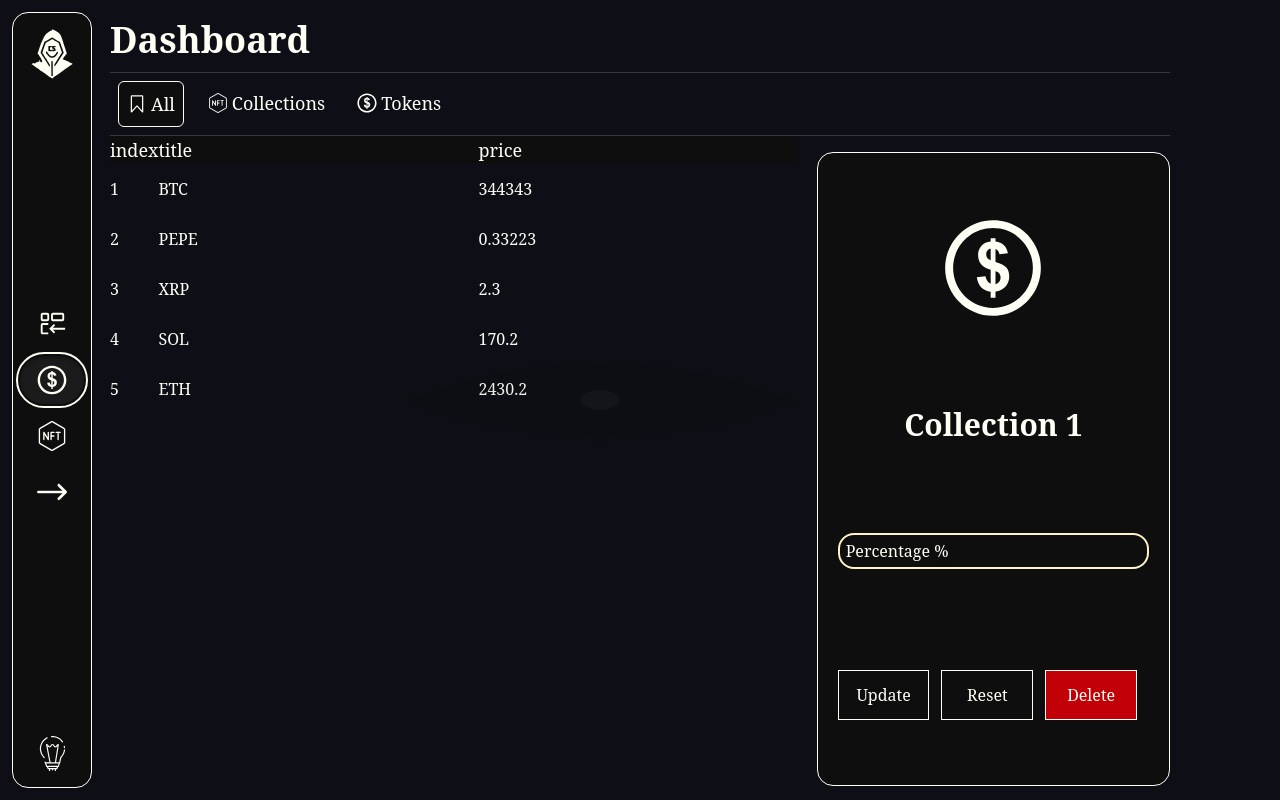
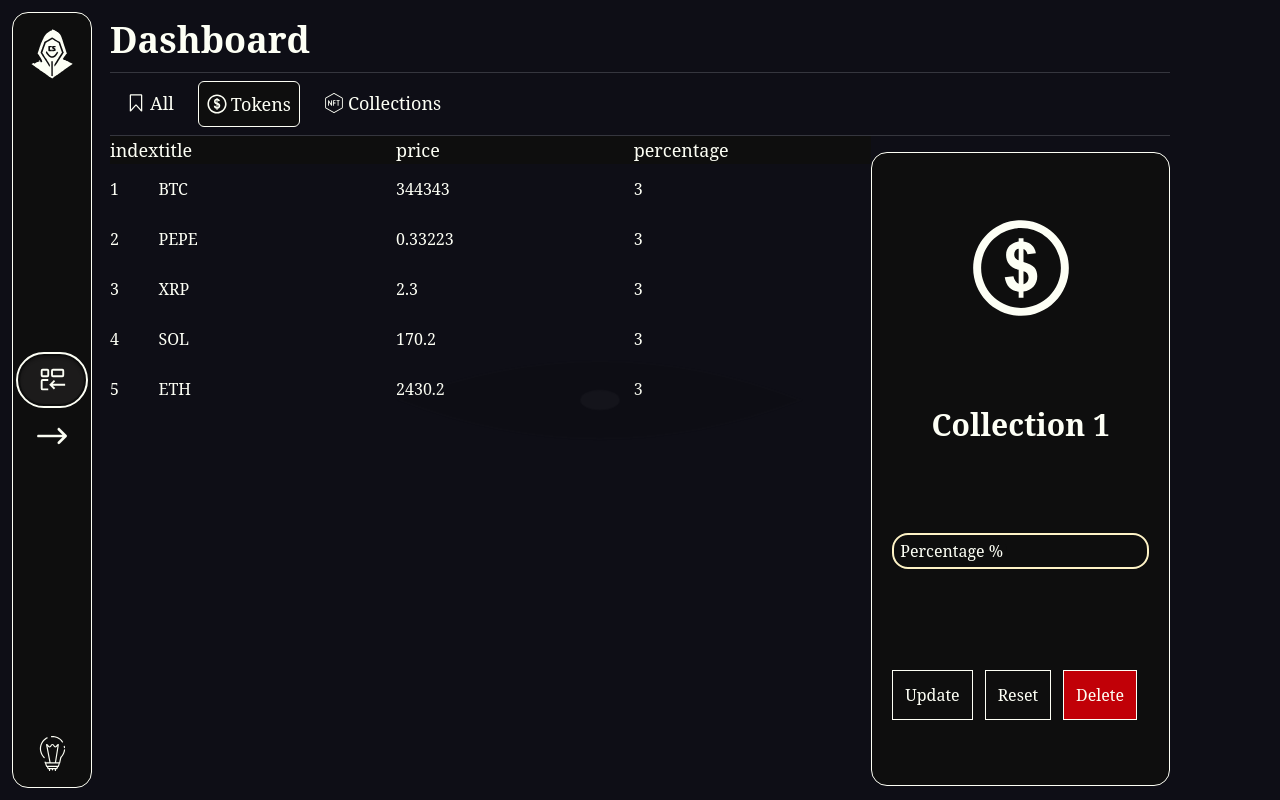
Before and after one commit to stariygoose/chain-stalker-public, a React (Vite) app in the folder client/: page /dashboard/tokens in a window 1280 px wide. Built offline with nearby package versions, Linux system fonts and the light colour scheme; a web font is replaced by a local one.

Commit message:
created: table sort | updated: fixed dashboard options active state

```diff
--- a/client/src/app/routing/index.tsx
+++ b/client/src/app/routing/index.tsx
@@ -15,7 +15,7 @@ export const router = createBrowserRouter([
 		children: [
 			{
 				index: true,
-				element: <Navigate to={"/dashboard/all"} />
+				element: <Navigate to={"/dashboard"} />
 			},
 			{
 				path: 'login',
@@ -25,10 +25,6 @@ export const router = createBrowserRouter([
 				path: 'dashboard',
 				element: <DashboardPage />,
 				children: [
-					{
-						path: 'all',
-						element: 'TODO',
-					},
 					{
 						path: 'collections',
 						element: <CollectionsPage />,
--- /dev/null
+++ b/client/src/pages/CollectionsPage/lib/hooks/useCollectionHeader.tsx
@@ -0,0 +1,48 @@
+import { Column } from "@/shared/ui/Table/TableHeaders"
+import { ICollection } from "@/pages/CollectionsPage/models/types"
+
+export const useCollectionHeader = (): Column<ICollection>[] => {
+	return [
+		{
+			key: 'image',
+			title: '',
+			sortable: false,
+			className: "min-w-6 max-w-10 w-10",
+			render: (col: ICollection) => (col.image)
+		},
+		{
+			key: 'title',
+			title: 'title',
+			sortable: true,
+			className: "font-light min-w-30 w-80"
+		},
+		{
+			key: 'price',
+			title: 'price',
+			sortable: true,
+			className: "font-light min-w-10 w-10",
+			render: (col: ICollection) => (
+				<div className="flex justify-end pr-4">
+					<span>{col.price}</span>
+				</div>
+			)
+		},
+		{
+			key: 'symbol',
+			title: 'symbol',
+			sortable: true,
+			className: "font-light min-w-10 w-15"
+		},
+		{
+			key: 'percentage',
+			title: 'percentage',
+			sortable: true,
+			className: "font-light min-w-10 w-10",
+			render: (col: ICollection) => (
+				<div className="flex justify-center">
+					<span>{col.percentage}%</span>
+				</div>
+			)
+		}
+	]
+}
--- /dev/null
+++ b/client/src/pages/CollectionsPage/models/types.ts
@@ -0,0 +1,9 @@
+import { ReactNode } from "react";
+
+export interface ICollection {
+	image: ReactNode,
+	title: string,
+	price: number,
+	percentage: number,
+	symbol: string
+}
--- a/client/src/pages/CollectionsPage/ui/CollectionsPage.tsx
+++ b/client/src/pages/CollectionsPage/ui/CollectionsPage.tsx
@@ -1,23 +1,9 @@
 import { NftIcon } from "@/shared/assets";
 import { Table } from "@/shared/ui";
-import { ReactNode } from "react";
-
-interface Collection {
-	image: ReactNode,
-	title: string,
-	price: number,
-	percentage: number,
-	symbol: string
-}
+import { useCollectionHeader } from "../lib/hooks/useCollectionHeader";
 
 export const CollectionsPage = () => {
-	const columns = [
-		{ key: 'image', title: '', sortable: false, className: "min-w-6 max-w-10 w-10", render: (col:Collection) => {return col.image}},
-		{ key: 'title', title: 'title', sortable: true, className: "font-light min-w-30 w-80" },
-		{ key: 'price', title: 'price', sortable: true, className: "font-light min-w-30 w-80" },
-		{ key: 'percentage', title: 'percentage', sortable: true, className: "font-light min-w-30 w-80" },
-		{ key: 'symbol', title: 'symbol', sortable: true, className: "font-light min-w-30 w-80" },
-	]
+	const columns = useCollectionHeader();
 
 	const data = [
 		{ image: <NftIcon />, title: 'Collection 1', price: 100, percentage: 10, symbol: 'ETH' },
@@ -42,7 +28,6 @@ export const CollectionsPage = () => {
 		{ image: <NftIcon />, title: 'Collection 1', price: 100, percentage: 10, symbol: 'ZK' },
 	];
 
-
 	return(
 		<Table
 			columns={columns}
--- /dev/null
+++ b/client/src/pages/DashboardPage/lib/helper/isOptionInstance.ts
@@ -0,0 +1,5 @@
+import { DashboardOptions, DashboardOptionsTypes } from "@/widgets/dashboard/model/types";
+
+export function isOptionInstance(tab: string): tab is DashboardOptionsTypes {
+	return Object.values(DashboardOptions).includes(tab as DashboardOptionsTypes);
+}
--- a/client/src/pages/DashboardPage/ui/DashboardPage.tsx
+++ b/client/src/pages/DashboardPage/ui/DashboardPage.tsx
@@ -1,24 +1,39 @@
-import { FC, useState } from "react";
+import { FC, useEffect, useState } from "react";
+import { Outlet, useLocation } from "react-router-dom";
+
 import { DashboardInformation, DashboardNavigation } from "@/widgets/";
-import { DashboardTypesKeys } from "@/widgets/dashboard/model/types";
+import { DashboardOptionsTypes } from "@/widgets/dashboard/model/types";
 import { CoinIcon } from "@/shared/assets/icons/CoinIcon";
-import { Outlet } from "react-router-dom";
+import { isOptionInstance } from "../lib/helper/isOptionInstance";
 
 
 export const DashboardPage: FC = () => {
-	const [activeTab, setActiveTab] = useState<DashboardTypesKeys>('all');
+	const [activeTab, setActiveTab] = useState<DashboardOptionsTypes | null>(null);
+	const currentPath = useLocation();
+
+	useEffect(() => {
+		const currentTab = currentPath.pathname.split('/').slice(-1)[0];
+		if (isOptionInstance(currentTab)) {
+			setActiveTab(currentTab);
+		}
+	}, [currentPath])
 
 	return (
 		<section className="w-[calc(100%-180px)] h-screen max-sm:size-full max-sm:p-2 p-5 mx-auto">
-			<h1 className="text-4xl font-bold max-sm:text-center">Dashboard</h1>
-			<DashboardNavigation activeTab={activeTab} changeActiveTab={setActiveTab}/>
+			<h1 className="text-4xl font-bold max-sm:text-center">
+				Dashboard
+			</h1>
+			<DashboardNavigation
+				activeTab={activeTab}
+			/>
 			<div className="flex justify-between">
 				<div className="h-[calc(100vh-150px)] max-lg:w-full overflow-y-auto" style={{scrollbarWidth: 'none'}}>
 					<Outlet />
 				</div>
 				<DashboardInformation title={'Collection 1'}
 					icon={<CoinIcon/>}
-					percentage={5}/>
+					percentage={5}
+				/>
 			</div>
 		</section>
 	);
--- a/client/src/pages/TokensPage/ui/TokensPage.tsx
+++ b/client/src/pages/TokensPage/ui/TokensPage.tsx
@@ -1,27 +1,53 @@
+import { useSortState } from "@/shared/lib/hooks/useSortState";
 import { Table } from "@/shared/ui/";
 
+export const TokensPage = () => {
+	const {sortState, handleSort} = useSortState('asc', 'index');
 
-export const TokensPage = () => {
 	const columns = [
-		{ key: 'index', title: 'index', sortable: true, className: "font-light min-w-1 w-10" },
+		{ key: 'index', title: 'index', sortable: true, className: "font-light min-w-1 w-10", },
 		{ key: 'title', title: 'title', sortable: true, className: "font-light min-w-30 w-80" },
 		{ key: 'price', title: 'price', sortable: true, className: "font-light min-w-30 w-80" },
+		{ key: 'percentage', title: 'percentage', sortable: true, className: "font-light min-w-30 w-80" },
 	]
 
 	const data = [
-		{ index: 1, title: 'BTC', price: 344343 },
-		{ index: 2, title: 'PEPE', price: 0.33223 },
-		{ index: 3, title: 'XRP', price: 2.3 },
-		{ index: 4, title: 'SOL', price: 170.2 },
-		{ index: 5, title: 'ETH', price: 2430.2 },
+		{ index: 1, title: 'BTC', price: 344343, percentage: 3 },
+		{ index: 2, title: 'PEPE', price: 0.33223, percentage: 3 },
+		{ index: 3, title: 'XRP', price: 2.3, percentage: 3 },
+		{ index: 4, title: 'SOL', price: 170.2, percentage: 3 },
+		{ index: 5, title: 'ETH', price: 2430.2, percentage: 3 },
 	]
+
+	const sortData = (initData: typeof data) => {
+		return [...initData].sort((a, b) => {
+			const aValue = a[sortState.sortKey as keyof typeof a];
+			const bValue = b[sortState.sortKey as keyof typeof b];
+
+			if (typeof aValue === 'string' && typeof bValue === 'string') {
+				return sortState.sortDir === 'asc'
+						? aValue.localeCompare(bValue)
+						: bValue.localeCompare(aValue)
+			}
+
+			if (typeof aValue === 'number' && typeof bValue === 'number') {
+				return sortState.sortDir === 'asc'
+						? aValue - bValue
+						: bValue - aValue
+			}
+
+			return 0;
+		});
+	}
+
 	return(
 		<Table
 			columns={columns}
-			data={data}
-			headerClassName="bg-color-second w-full text-left text-lg sticky top-0 cursor-pointer"
+			data={sortData(data)}
+			headerClassName="bg-color-second w-full text-left text-lg sticky top-0 cursor-pointer select-none"
 			rowClassName="text-left h-[50px] cursor-pointer hover:bg-color-hover"
 			tableClassName="border-collapse"
+			onSort={handleSort}
 		/>
 	);
 }
--- /dev/null
+++ b/client/src/shared/lib/hooks/useSortState.ts
@@ -0,0 +1,31 @@
+import { useState } from "react";
+
+interface ISortState {
+	sortDir: 'asc' | 'desc',
+	sortKey: string
+}
+
+export const useSortState = (initDir: 'asc' | 'desc', initKey: string) => {
+	const [sortState, setSortState] = useState<ISortState>({sortDir: initDir, sortKey: initKey});
+
+	const handleDirection = () => {
+		if (sortState.sortDir === 'asc') {
+			setSortState({...sortState, sortDir: 'desc'});
+		} else {
+			setSortState({...sortState, sortDir: 'asc'});
+		}
+	}
+	const handleKey = (key: string) => {
+		setSortState({...sortState, sortDir: 'desc', sortKey: key});
+	}
+
+	const handleSort = (key: string) => {
+		if (key === sortState.sortKey) {
+			handleDirection();
+		} else {
+			handleKey(key);
+		}
+	}
+
+	return {sortState, handleSort};
+}
--- a/client/src/widgets/dashboard/model/types.ts
+++ b/client/src/widgets/dashboard/model/types.ts
@@ -1,9 +1,9 @@
-const DashboardOptions = {
+export const DashboardOptions = {
 	collections: 'collections',
 	tokens: 'tokens',
-	all: 'all',
+	all: 'dashboard',
 } as const;
-export type DashboardTypesKeys = typeof DashboardOptions[keyof typeof DashboardOptions];
+export type DashboardOptionsTypes = typeof DashboardOptions[keyof typeof DashboardOptions];
 
 export interface IDashboardContentOption {
 	title: string;
--- a/client/src/widgets/dashboard/navigation/ui/DashboardNavigation.tsx
+++ b/client/src/widgets/dashboard/navigation/ui/DashboardNavigation.tsx
@@ -1,37 +1,36 @@
 import { FC } from "react";
 import { NftIcon } from "@/shared/assets/icons/NftIcon";
 import { CoinIcon } from "@/shared/assets/icons/CoinIcon";
-import { DashboardTypesKeys } from "@/widgets/dashboard/model/types";
+import { DashboardOptions, DashboardOptionsTypes } from "@/widgets/dashboard/model/types";
 import { DashboardNavigationOption } from "@/widgets/";
 import { SubscriptionsIcon } from "@/shared/assets/icons/SubscriptionsIcon";
 
 interface IDashboardNavigation {
-	activeTab: DashboardTypesKeys,
-	changeActiveTab: (tab: DashboardTypesKeys) => void;
+	activeTab: DashboardOptionsTypes | null,
 }
 
-export const DashboardNavigation: FC<IDashboardNavigation> = ({ activeTab, changeActiveTab }) => {
+export const DashboardNavigation: FC<IDashboardNavigation> = ({ activeTab }) => {
 	const options = [
 		{
-			id: "all",
+			id: DashboardOptions.all,
+			path: "",
 			icon: <SubscriptionsIcon />,
 			title: "All",
 			activeTab: activeTab,
-			changeActiveTab: changeActiveTab
 		},
 		{
-			id: "collections",
+			id: DashboardOptions.tokens,
+			path: "tokens",
+			icon: <CoinIcon />,
+			title: "Tokens",
+			activeTab: activeTab,
+		},
+		{
+			id: DashboardOptions.collections,
+			path: "collections",
 			icon: <NftIcon />,
 			title: "Collections",
 			activeTab: activeTab,
-			changeActiveTab: changeActiveTab
-		},
-		{
-			id: "tokens",
-			icon: <CoinIcon />,
-			title: "Tokens",
-			activeTab: activeTab,
-			changeActiveTab: changeActiveTab
 		}
 	];
 
@@ -43,11 +42,11 @@ export const DashboardNavigation: FC<IDashboardNavigation> = ({ activeTab, chang
 				options.map((option, index) => (
 					<DashboardNavigationOption
 						key={index}
-						id={option.id}
+						id={option.id as DashboardOptionsTypes}
+						path={option.path}
 						icon={option.icon}
 						title={option.title}
 						activeTab={option.activeTab}
-						changeActiveTab={option.changeActiveTab}
 					/>
 				))
 			}
--- a/client/src/widgets/dashboard/navigation/ui/DashboardNavigationOption.tsx
+++ b/client/src/widgets/dashboard/navigation/ui/DashboardNavigationOption.tsx
@@ -1,35 +1,39 @@
 import { FC, ReactNode } from "react";
-import { DashboardTypesKeys } from "@/widgets/dashboard/model/types";
+import { DashboardOptionsTypes } from "@/widgets/dashboard/model/types";
 import { NavLink } from "react-router-dom";
 
 interface IDashboardOption {
-	id: DashboardTypesKeys;
+	id: DashboardOptionsTypes;
+	path: string;
 	icon: ReactNode;
 	title: string;
-	activeTab: DashboardTypesKeys;
-	changeActiveTab: (tab: DashboardTypesKeys) => void;
+	activeTab: DashboardOptionsTypes | null;
 }
 
 export const DashboardNavigationOption: FC<IDashboardOption> = ({
 	id,
+	path,
 	icon,
 	title,
 	activeTab,
-	changeActiveTab
 }) => {
 	return (
-		<NavLink to={id}>
+		<NavLink to={path}>
 			<div id={id}
-			className={`flex items-center gap-1 p-2
+				className={`flex items-center gap-1 p-2
 				hover:bg-color-hover hover:rounded
 				transition-all duration-200 ease-linear
 				${ activeTab === id
 						? 'bg-color-second border rounded-md'
 						: 'bg-transparent'}`}
-			onClick={() => changeActiveTab(id)}>
-			<div className="w-5 h-5">{icon}</div>
-			<p>{title}</p>
-		</div>
+			>
+				<div className="w-5 h-5">
+					{icon}
+				</div>
+				<p>
+					{title}
+				</p>
+			</div>
 		</NavLink>
 	);
 }
--- a/client/src/widgets/sidebar/lib/hooks/useSidebarOptions.tsx
+++ b/client/src/widgets/sidebar/lib/hooks/useSidebarOptions.tsx
@@ -1,8 +1,6 @@
 import { SidebarOptionProps } from "@/widgets/sidebar/ui/SidebarOption";
 import {
 	DashboardIcon,
-	CoinIcon,
-	NftIcon,
 	ArrowIcon
 } from "@/shared/assets";
 
@@ -11,17 +9,7 @@ export const useSidebarOptions = () => {
 		{
 			icon: <DashboardIcon width={30} height={30}/>,
 			text: "Dashboard",
-			link: "/dashboard/all"
-		},
-		{
-			icon: <CoinIcon width={30} height={30}/>,
-			text: "Tokens",
-			link: "/dashboard/tokens"
-		},
-		{
-			icon: <NftIcon width={30} height={30}/>,
-			text: "Nfts",
-			link: "/dashboard/collections"
+			link: "/dashboard"
 		},
 		{
 			icon: <ArrowIcon width={30} height={30}/>,
```
